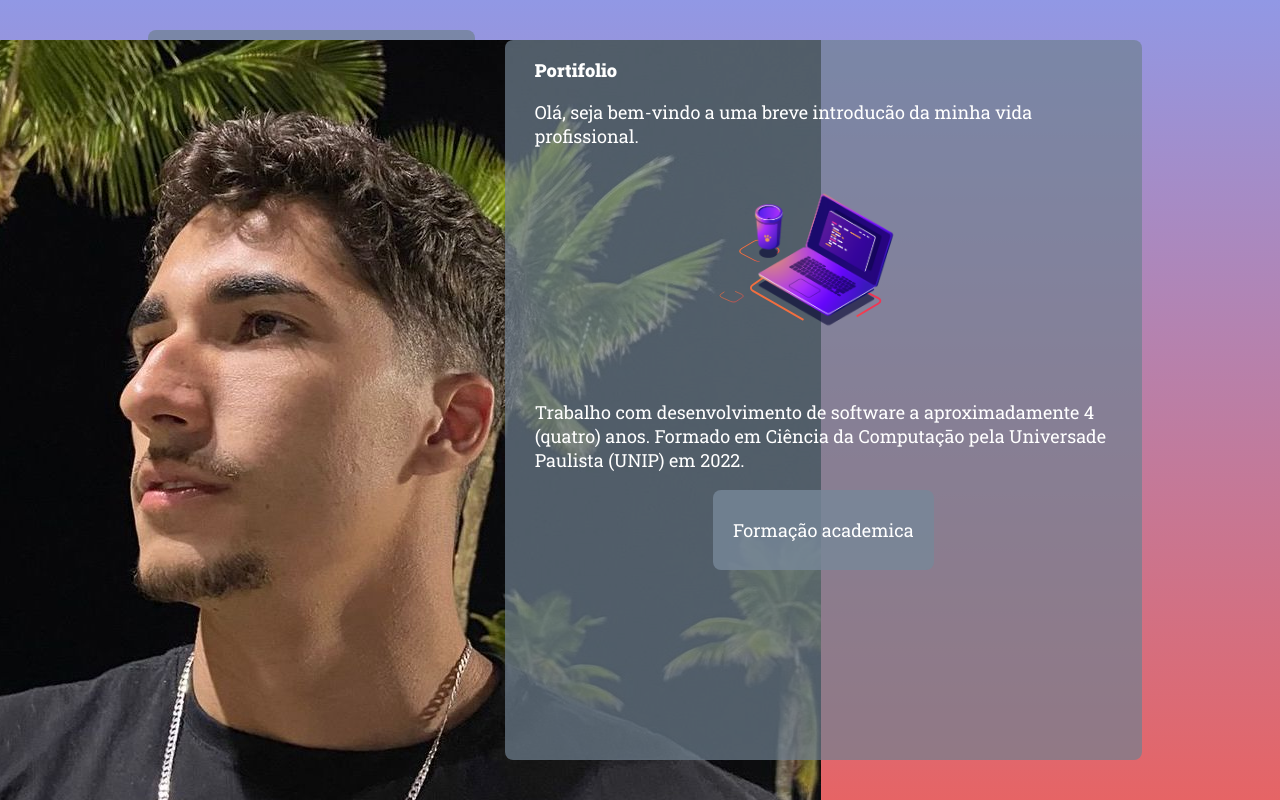
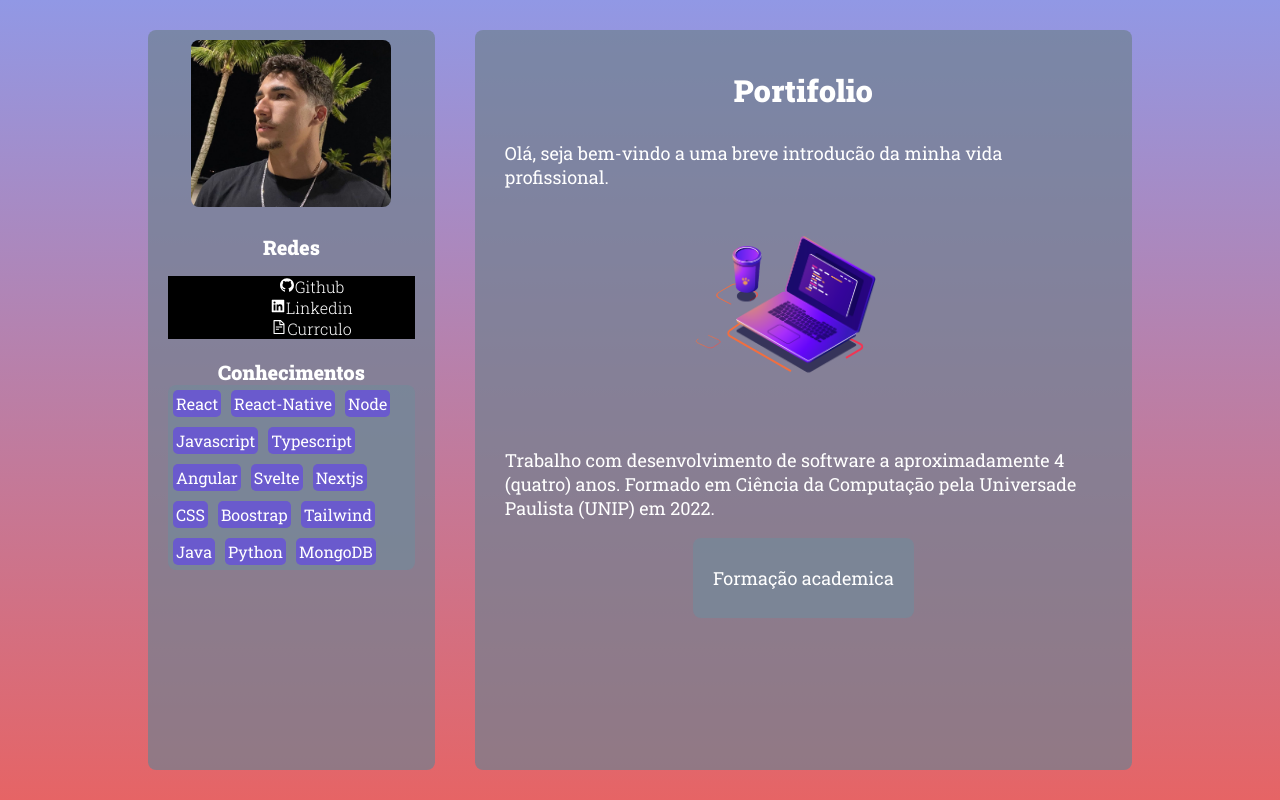
Before and after one commit to Mlodovico/Mlodovico.github.io, a React (Create React App) app: page / in a window 1280 px wide. Shown: the top 800 px of the page. Built offline with nearby package versions, Linux system fonts and the light colour scheme.

Commit message:
feat: editing styles

```diff
--- a/src/App.css
+++ b/src/App.css
@@ -37,16 +37,18 @@
 
 
 .list {
+  list-style-type: none;
+
+  display: column;
   font-size: 16px;
   font-weight: 300;
   background: black;
 }
 
 .list a {
+  text-align: flex-start;
   text-decoration: none;
   color: white;
-  align-items: center;
-  justify-content: center;
 }
 
 .separator {
@@ -61,8 +63,9 @@
   width: 70%;
   max-width: 60vw;
   margin: 0px 10px;
-  padding: 0px 20px;
-  flex-wrap: wrap;
+  margin: 0px 20px;
+  padding: 10px 20px;
+    flex-wrap: wrap;
   border-radius: 8px;
   background: rgba(112, 128, 144, 0.7);
 }
@@ -101,7 +104,6 @@
 
 .title-body {
   font-weight: 700;
-
 }
 
 .body-sector div {
@@ -125,6 +127,12 @@
 
 .card {
   height: 80%;
+}
+
+
+.profile-image {
+  width: 200px;
+  border-radius: 8px;
 }
 
 @media (max-width: 1000px) {
--- a/src/App.jsx
+++ b/src/App.jsx
@@ -30,24 +30,24 @@ function App() {
             <h4 className="title">Redes</h4>
 
             <ul className="list">
-              <ol>
+              <li>
                 <a href="https://github.com/Mlodovico">
                   <AiFillGithub />
                   Github
                 </a>
-              </ol>
-              <ol>
+              </li>
+              <li>
                 <a href="https://www.linkedin.com/in/murilo-lodovico-509398167/">
                   <AiFillLinkedin />
                   Linkedin
                 </a>
-              </ol>
-              <ol>
+              </li>
+              <li>
                 <a href="">
                   <AiOutlineFileText />
-                  Currículo
+                  Currculo
                 </a>
-              </ol>
+              </li>
             </ul>
 
             <div className="separator" />
@@ -62,6 +62,12 @@ function App() {
               <p>Angular</p>
               <p>Svelte</p>
               <p>Nextjs</p>
+              <p>CSS</p>
+              <p>Boostrap</p>
+              <p>Tailwind</p>
+              <p>Java</p>
+              <p>Python</p>
+              <p>MongoDB</p>
             </div>
           </div>
         </div>
@@ -79,7 +85,7 @@ function App() {
 
         <div className="body-sector">
           <div>
-            <p className="title-body">Portifolio</p>
+            <h3 className="title-body">Portifolio</h3>
             <p>
               Olá, seja bem-vindo a uma breve introducão da minha vida
               profissional.
```
